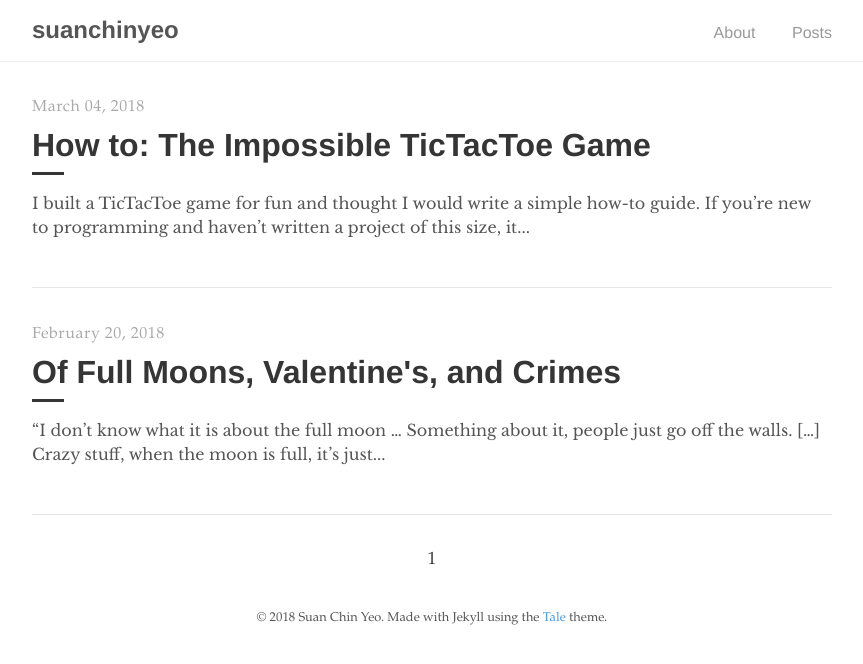
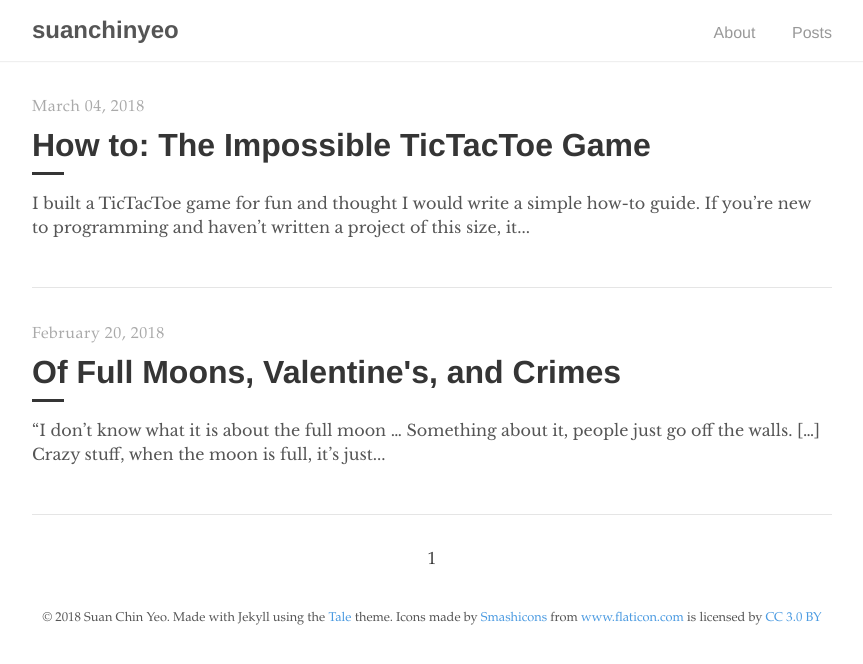
Before and after one commit to suanchinyeo/suanchinyeo.github.io, a Jekyll site: the page built from index.html, in a window 1280 px wide. Shown: the top 664 px of the page, without its empty margins (208-1071 px from the left). Built offline with Jekyll 4.4.1, drawn with Linux system fonts in a browser that asks for light colours; the list of posts is cut into pages by our own code.

Commit message:
modified favicon

```diff
--- a/_layouts/default.html
+++ b/_layouts/default.html
@@ -22,7 +22,7 @@
 
     <footer>
       <span>
-        &copy; <time datetime="{{ site.time }}">{{ site.time | date: '%Y' }}</time> {{ site.author.name }}. Made with Jekyll using the <a href="https://github.com/chesterhow/tale/">Tale</a> theme.
+        &copy; <time datetime="{{ site.time }}">{{ site.time | date: '%Y' }}</time> {{ site.author.name }}. Made with Jekyll using the <a href="https://github.com/chesterhow/tale/">Tale</a> theme. Icons made by <a href="https://www.flaticon.com/authors/smashicons" title="Smashicons">Smashicons</a> from <a href="https://www.flaticon.com/" title="Flaticon">www.flaticon.com</a> is licensed by <a href="http://creativecommons.org/licenses/by/3.0/" title="Creative Commons BY 3.0" target="_blank">CC 3.0 BY</a>
       </span>
     </footer>
   </body>
```
Also changed, not shown: assets/apple-touch-icon.png, assets/favicon-16x16.png, assets/favicon-32x32.png, favicon.ico, 1 other file.
